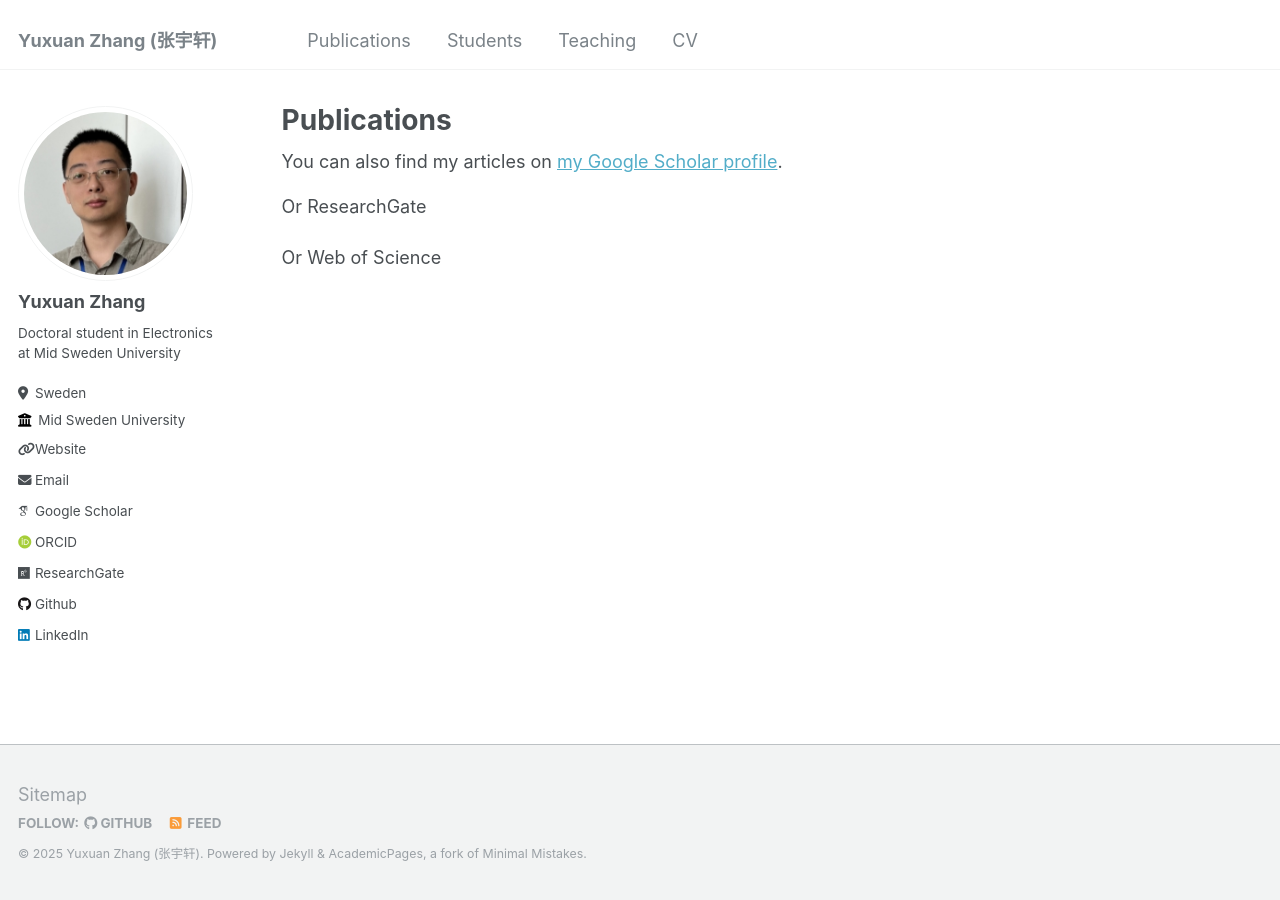
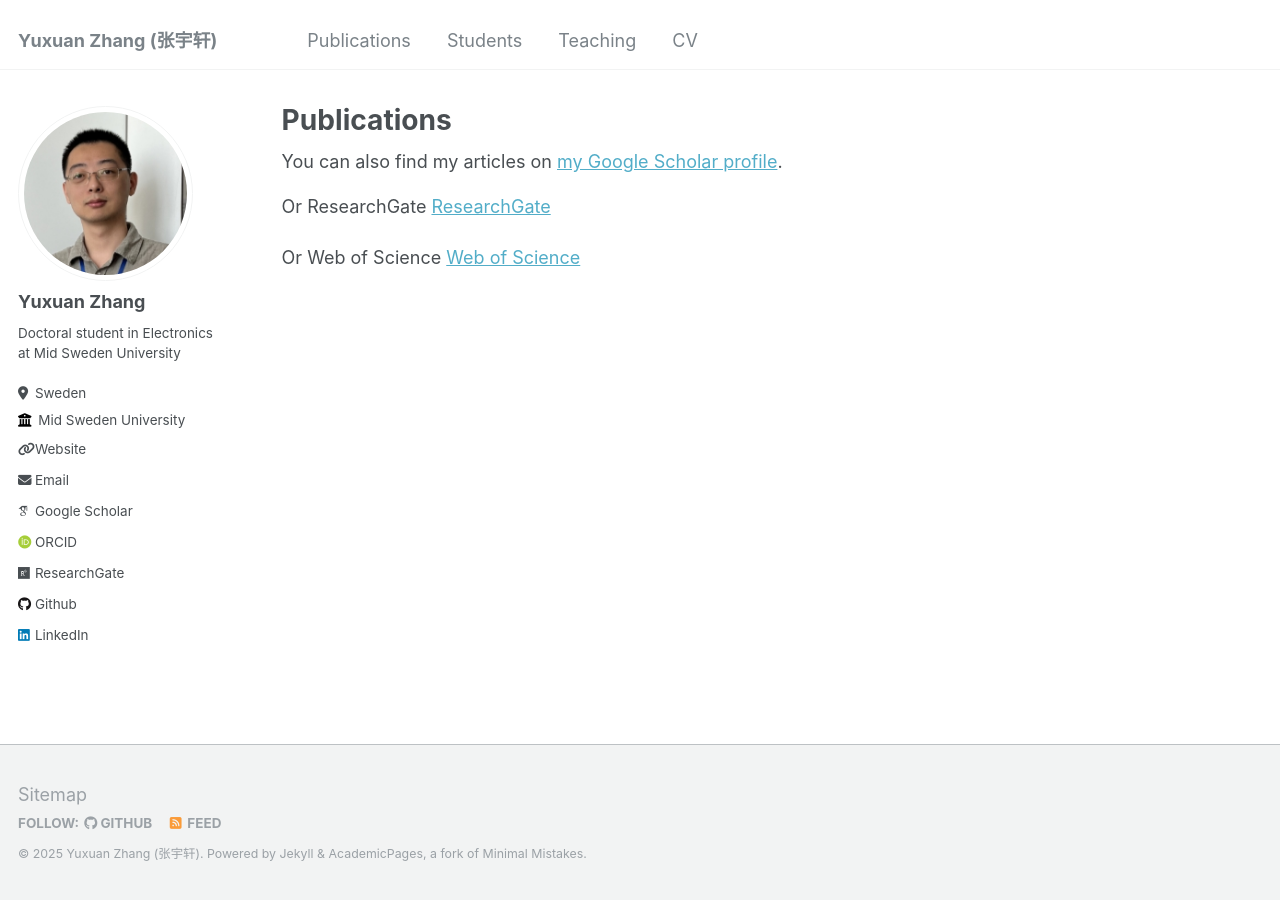
Before and after one commit to YuxuanZhang-96/YuxuanZhang-96.github.io, a Jekyll site: the page built from _pages/publications.md, in a window 1280 px wide. Built offline with Jekyll 4.4.1, drawn with Linux system fonts in a browser that asks for light colours; some web fonts are replaced.

Commit message:
Update publications.md

```diff
--- a/_pages/publications.md
+++ b/_pages/publications.md
@@ -9,9 +9,9 @@ author_profile: true
   <div class="wordwrap">You can also find my articles on <a href="{{site.author.googlescholar}}">my Google Scholar profile</a>.</div>
 {% endif %}
 
-Or ResearchGate <a href="https://www.researchgate.net/profile/Yuxuan-Zhang-61?ev=hdr_xprf">
+Or ResearchGate <a href="https://www.researchgate.net/profile/Yuxuan-Zhang-61?ev=hdr_xprf"> ResearchGate </a>
 
-Or Web of Science <a href="https://www.webofscience.com/wos/author/record/KHC-7517-2024">
+Or Web of Science <a href="https://www.webofscience.com/wos/author/record/KHC-7517-2024"> Web of Science </a>
 {% include base_path %}
 
 {% for post in site.publications reversed %}
```
